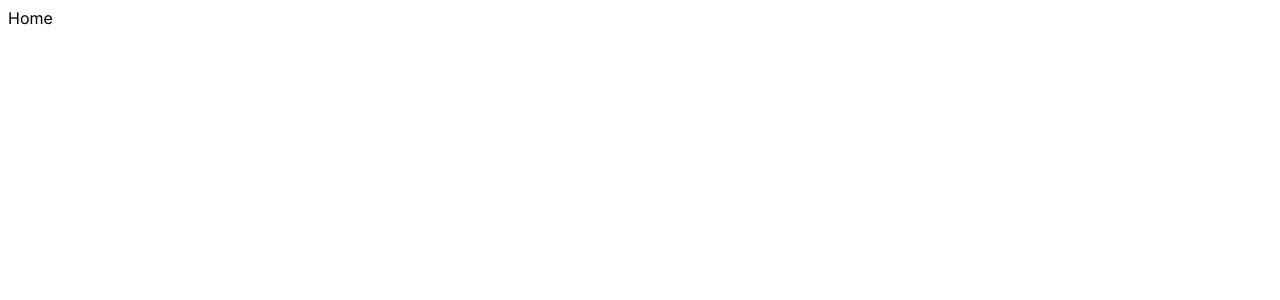
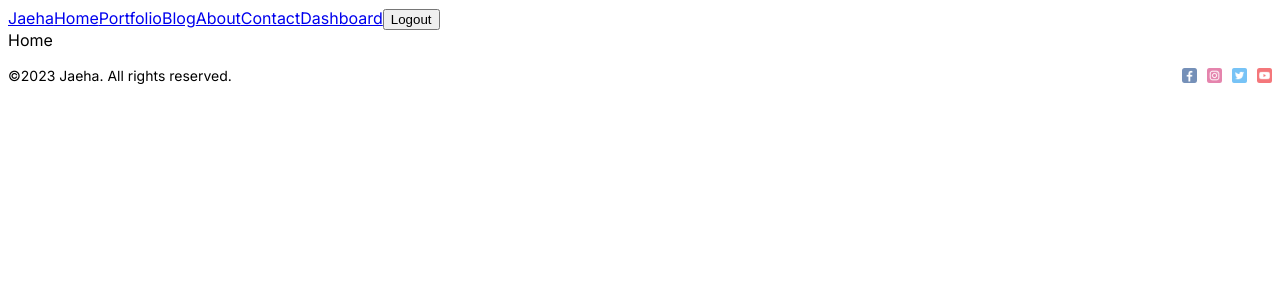
Before and after one commit to jaehafe/nextjs13-approuter, a Next.js app: page / in a window 1280 px wide. Shown: the top 300 px of the page. Built offline with nearby package versions, Linux system fonts and the light colour scheme.

Commit message:
feat: layout 추가

```diff
--- a/src/app/globals.css
+++ b/src/app/globals.css
@@ -1,78 +1,3 @@
-:root {
-  --max-width: 1100px;
-  --border-radius: 12px;
-  --font-mono: ui-monospace, Menlo, Monaco, 'Cascadia Mono', 'Segoe UI Mono',
-    'Roboto Mono', 'Oxygen Mono', 'Ubuntu Monospace', 'Source Code Pro',
-    'Fira Mono', 'Droid Sans Mono', 'Courier New', monospace;
-
-  --foreground-rgb: 0, 0, 0;
-  --background-start-rgb: 214, 219, 220;
-  --background-end-rgb: 255, 255, 255;
-
-  --primary-glow: conic-gradient(
-    from 180deg at 50% 50%,
-    #16abff33 0deg,
-    #0885ff33 55deg,
-    #54d6ff33 120deg,
-    #0071ff33 160deg,
-    transparent 360deg
-  );
-  --secondary-glow: radial-gradient(
-    rgba(255, 255, 255, 1),
-    rgba(255, 255, 255, 0)
-  );
-
-  --tile-start-rgb: 239, 245, 249;
-  --tile-end-rgb: 228, 232, 233;
-  --tile-border: conic-gradient(
-    #00000080,
-    #00000040,
-    #00000030,
-    #00000020,
-    #00000010,
-    #00000010,
-    #00000080
-  );
-
-  --callout-rgb: 238, 240, 241;
-  --callout-border-rgb: 172, 175, 176;
-  --card-rgb: 180, 185, 188;
-  --card-border-rgb: 131, 134, 135;
-}
-
-@media (prefers-color-scheme: dark) {
-  :root {
-    --foreground-rgb: 255, 255, 255;
-    --background-start-rgb: 0, 0, 0;
-    --background-end-rgb: 0, 0, 0;
-
-    --primary-glow: radial-gradient(rgba(1, 65, 255, 0.4), rgba(1, 65, 255, 0));
-    --secondary-glow: linear-gradient(
-      to bottom right,
-      rgba(1, 65, 255, 0),
-      rgba(1, 65, 255, 0),
-      rgba(1, 65, 255, 0.3)
-    );
-
-    --tile-start-rgb: 2, 13, 46;
-    --tile-end-rgb: 2, 5, 19;
-    --tile-border: conic-gradient(
-      #ffffff80,
-      #ffffff40,
-      #ffffff30,
-      #ffffff20,
-      #ffffff10,
-      #ffffff10,
-      #ffffff80
-    );
-
-    --callout-rgb: 20, 20, 20;
-    --callout-border-rgb: 108, 108, 108;
-    --card-rgb: 100, 100, 100;
-    --card-border-rgb: 200, 200, 200;
-  }
-}
-
 * {
   box-sizing: border-box;
   padding: 0;
@@ -85,23 +10,31 @@ body {
   overflow-x: hidden;
 }
 
-body {
-  color: rgb(var(--foreground-rgb));
-  background: linear-gradient(
-      to bottom,
-      transparent,
-      rgb(var(--background-end-rgb))
-    )
-    rgb(var(--background-start-rgb));
+a {
+  text-decoration: none;
+  color: inherit;
 }
 
-a {
-  color: inherit;
-  text-decoration: none;
+.theme {
+  transition: 1s all ease;
 }
 
-@media (prefers-color-scheme: dark) {
-  html {
-    color-scheme: dark;
-  }
+.light {
+  background-color: white;
+  color: #111;
 }
+
+.dark {
+  background-color: #111;
+  color: #bbb;
+}
+
+.container {
+  max-width: 1366px;
+  min-height: 100vh;
+  margin: 0 auto;
+  padding: 0 60px;
+  display: flex;
+  flex-direction: column;
+  justify-content: space-between;
+}
--- a/src/app/layout.tsx
+++ b/src/app/layout.tsx
@@ -1,5 +1,7 @@
 // import './globals.css'
-import { Inter } from 'next/font/google';
+import Footer from '@/components/footer/Footer';
+import Navbar from '@/components/navbar/Navbar';
+import { Inter, Roboto, Poppins } from 'next/font/google';
 
 const inter = Inter({ subsets: ['latin'] });
 
@@ -14,8 +16,12 @@ export default function RootLayout({
   children: React.ReactNode;
 }) {
   return (
-    <html lang="en">
-      <body className={inter.className}>{children}</body>
+    <html lang="ko">
+      <body className={inter.className}>
+        <Navbar />
+        {children}
+        <Footer />
+      </body>
     </html>
   );
 }
```
Also changed, not shown: src/app/blog/layout.tsx (added, +14 -0 lines).
